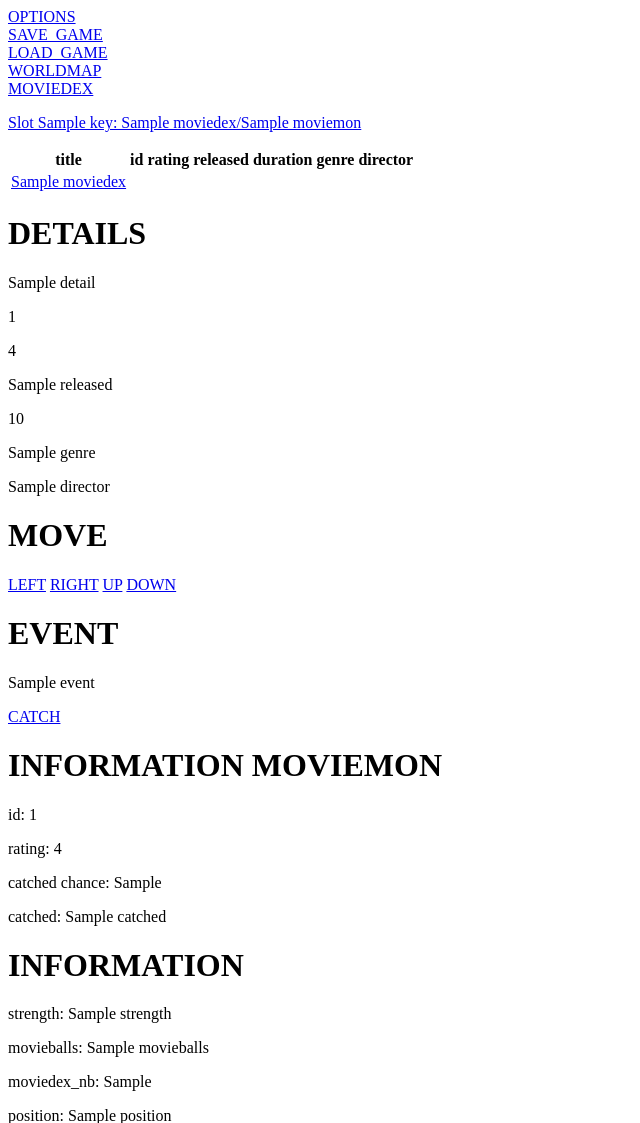
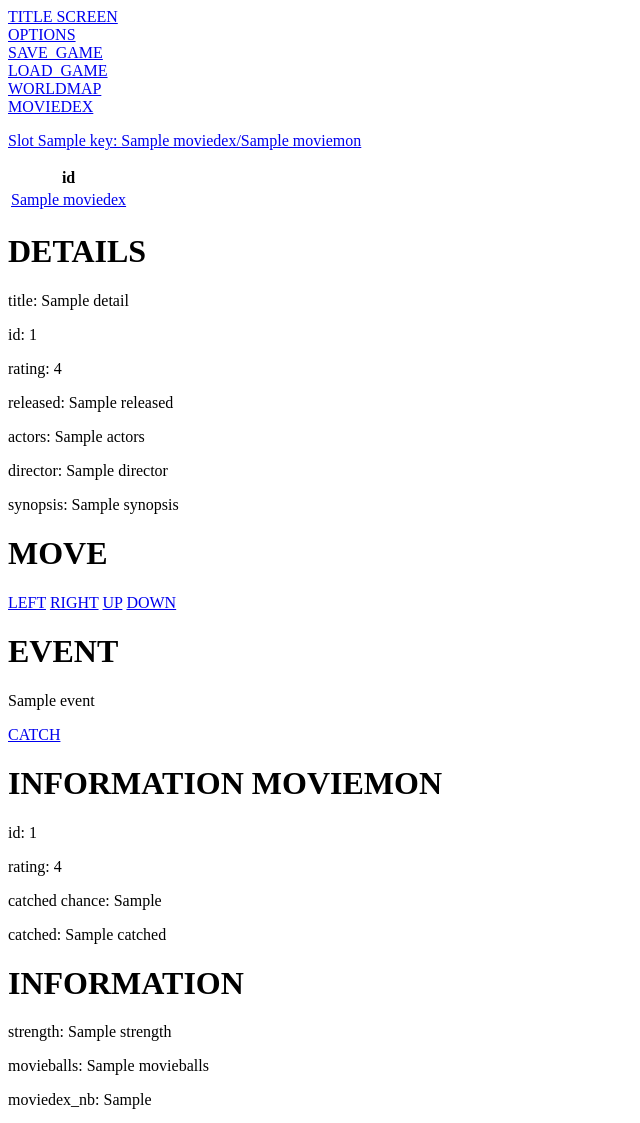
Before and after one commit to fbonhomm/MovieMon, a Django app: template moviemon/templates/index.html in a window 1280 px wide. Shown: the top 1123 px of the page, without its empty margins (0-640 px from the left). Run offline with Django 3.2, Linux system fonts and the light colour scheme; the template is opened without the code that fills it: most values are stand-ins (such as "Sample title", 1, 10 or a date in 2020).

Commit message:
title screen

```diff
--- a/moviemon/classes/movies.py
+++ b/moviemon/classes/movies.py
@@ -35,9 +35,9 @@ class Movies:
         self.movies[m]['title'] = result['Title']
         self.movies[m]['rating'] = result['imdbRating']
         self.movies[m]['released'] = result['Released']
-        self.movies[m]['duration'] = result['Runtime']
-        self.movies[m]['genre'] = result['Genre']
+        self.movies[m]['actors'] = result['Actors']
         self.movies[m]['director'] = result['Director']
+        self.movies[m]['synopsis'] = result['Plot']
 
   def isExisting(self, id):
     if id in self.movies:
--- a/moviemon/templates/index.html
+++ b/moviemon/templates/index.html
@@ -6,6 +6,8 @@
     <title>TEST</title>
   </head>
   <body>
+    <a href="/">TITLE SCREEN</a>
+    <br>
     <a href="/options">OPTIONS</a>
     <br>
     <a href="/options/save_game/">SAVE_GAME</a>
@@ -33,13 +35,7 @@
     {% if moviedex %}
     <table>
       <tr>
-        <th>title</th>
         <th>id</th>
-        <th>rating</th>
-        <th>released</th>
-        <th>duration</th>
-        <th>genre</th>
-        <th>director</th>
       </tr>
 
       {% for d in moviedex %}
@@ -54,13 +50,13 @@
     {% if details %}
     <h1>DETAILS</h1>
 
-    <p>{{ details.title }} </p>
-    <p>{{ details.id }} </p>
-    <p>{{ details.rating }} </p>
-    <p>{{ details.released }} </p>
-    <p>{{ details.duration }} </p>
-    <p>{{ details.genre }} </p>
-    <p>{{ details.director }} </p>
+    <p>title: {{ details.title }} </p>
+    <p>id: {{ details.id }} </p>
+    <p>rating: {{ details.rating }} </p>
+    <p>released: {{ details.released }} </p>
+    <p>actors: {{ details.actors }} </p>
+    <p>director: {{ details.director }} </p>
+    <p>synopsis: {{ details.synopsis }} </p>
     {% endif %}
 
 
@@ -75,11 +71,14 @@
     <p>{{event}}</p>
 
     <a href="/battle/{{info_event.id}}">CATCH</a>
+
+    {% if info_event %}
     <h1>INFORMATION MOVIEMON</h1>
     <p>id: {{info_event.id}}</p>
     <p>rating: {{info_event.rating}}</p>
     <p>catched chance: {{info_event.catchedChance}}</p>
     <p>catched: {{info_event.catched}}</p>
+    {% endif %}
 
     <h1>INFORMATION</h1>
     <p>strength: {{strength}}</p>
```
Also changed, not shown: moviemon/static/images/tt0468569.jpg, moviemon/static/images/tt4477536.jpg, 3 other files.
